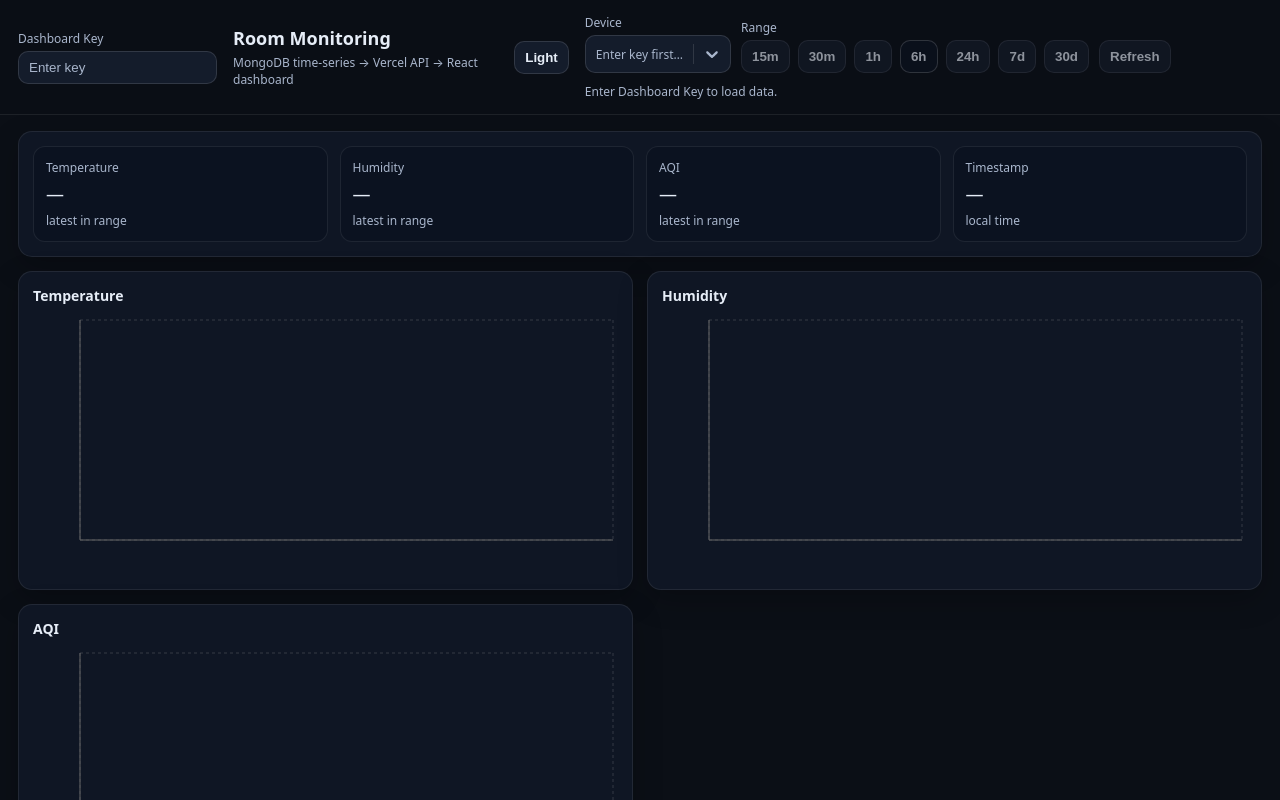
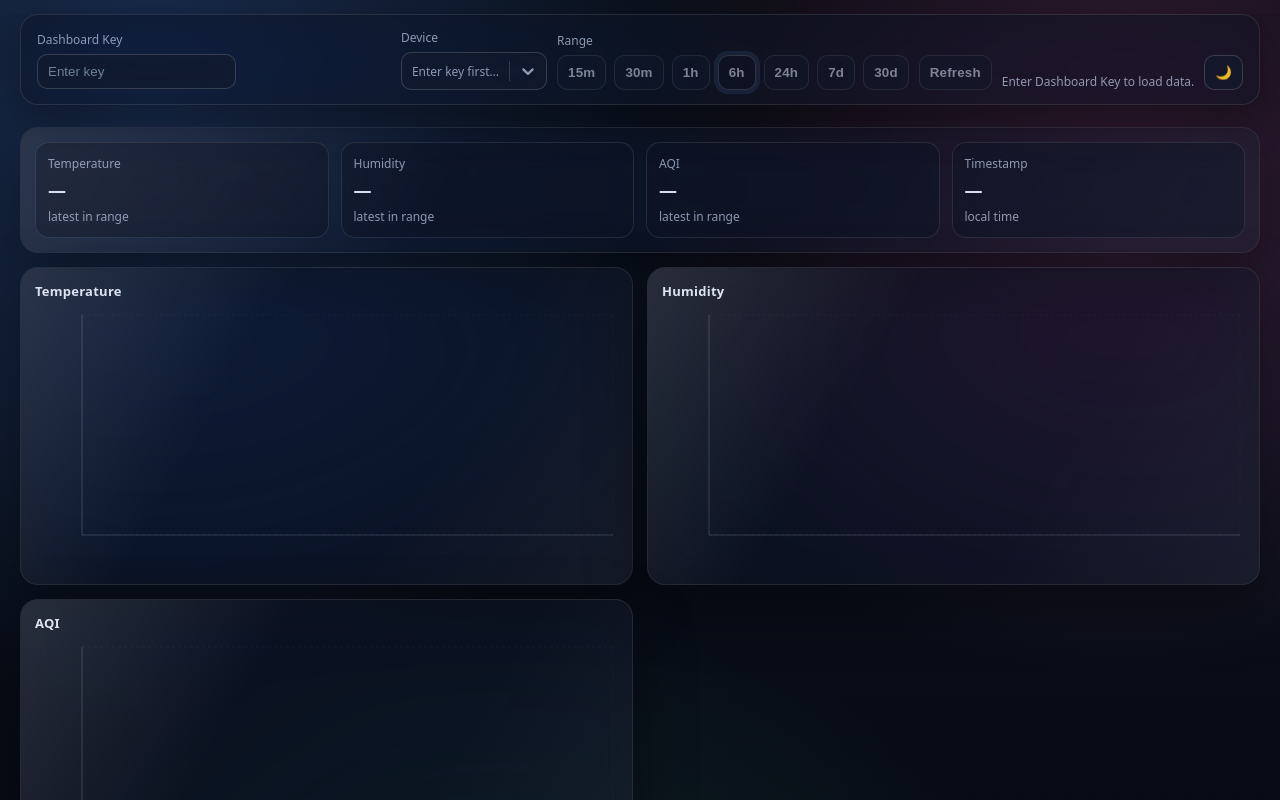
Before and after one commit to SamBro2901/room-monitor, a React (Vite) app in the folder dashboard/: page / in a window 1280 px wide. Shown: the top 800 px of the page. Built offline with nearby package versions, Linux system fonts and the light colour scheme.

Commit message:
Switched to a glass morphisim design

```diff
--- a/dashboard/src/App.css
+++ b/dashboard/src/App.css
@@ -1,67 +1,90 @@
-/* dashboard/src/App.css */
+/* dashboard/src/App.css
+   Modern glassmorphism skin (keeps existing class names + JSX behavior)
+*/
 
 /* =========================
   Theme tokens (LIGHT default)
-   ========================= */
+  ========================= */
 :root {
   color-scheme: light;
-  font-family: system-ui, -apple-system, Segoe UI, Roboto, Arial, sans-serif;
+  font-family: ui-sans-serif, system-ui, -apple-system, Segoe UI, Roboto, Arial, sans-serif;
+  text-rendering: optimizeLegibility;
 
-  /* Light palette */
-  --bg: #f6f8fb;
-  --text: #0b0f16;
-  --muted: #5b677a;
+  /* Background (multi-layer gradient) */
+  --bg: radial-gradient(1100px circle at 12% 8%, rgba(107, 170, 255, 0.45), transparent 55%),
+        radial-gradient(900px circle at 88% 18%, rgba(255, 134, 219, 0.35), transparent 55%),
+        radial-gradient(1000px circle at 40% 115%, rgba(110, 255, 198, 0.25), transparent 60%),
+        linear-gradient(180deg, #f7f9ff 0%, #eef2ff 40%, #f6f8ff 100%);
 
-  --topbar-bg: rgba(246, 248, 251, 0.92);
+  --text: rgba(10, 14, 22, 0.92);
+  --muted: rgba(20, 28, 44, 0.62);
 
-  --card-bg: #ffffff;
-  --kpi-bg: #f1f4f9;
+  /* Glass surfaces */
+  --glass: rgba(255, 255, 255, 0.58);
+  --glass-strong: rgba(255, 255, 255, 0.72);
+  --glass-soft: rgba(255, 255, 255, 0.40);
+  --control-bg: rgba(255, 255, 255, 0.45);
 
-  --control-bg: #ffffff;
+  /* Compatibility tokens (used by existing inline react-select styles) */
+  --card-bg: var(--glass);
+  --kpi-bg: var(--glass-soft);
 
-  --border: rgba(0, 0, 0, 0.12);
-  --border-soft: rgba(0, 0, 0, 0.08);
+  --border: rgba(10, 14, 22, 0.14);
+  --border-soft: rgba(10, 14, 22, 0.10);
+  --focus-border: rgba(10, 14, 22, 0.30);
 
-  --focus-border: rgba(0, 0, 0, 0.25);
+  --shadow: 0 18px 50px rgba(10, 14, 22, 0.10);
+  --shadow-soft: 0 10px 30px rgba(10, 14, 22, 0.08);
+  --glow: 0 0 0 4px rgba(107, 170, 255, 0.18);
 
-  --shadow: 0 10px 30px rgba(0, 0, 0, 0.10);
+  --row-hover: rgba(10, 14, 22, 0.04);
 
-  --row-hover: rgba(0, 0, 0, 0.03);
+  /* Layout */
+  --container: 1240px;
+  --radius-xl: 18px;
+  --radius-lg: 14px;
+  --radius-md: 12px;
+  --radius-sm: 10px;
 }
 
-/* Optional DARK theme (only applies if you set <html data-theme="dark">) */
+/* DARK theme (applies when <html data-theme="dark">) */
 :root[data-theme="dark"] {
   color-scheme: dark;
 
-  --bg: #0b0f16;
-  --text: #e6edf7;
-  --muted: #a9b6cc;
+  --bg: radial-gradient(1100px circle at 12% 8%, rgba(75, 140, 255, 0.25), transparent 55%),
+        radial-gradient(900px circle at 88% 18%, rgba(255, 102, 196, 0.18), transparent 55%),
+        radial-gradient(1000px circle at 40% 115%, rgba(90, 255, 196, 0.14), transparent 60%),
+        linear-gradient(180deg, #070b12 0%, #090f1a 40%, #060912 100%);
 
-  --topbar-bg: rgba(11, 15, 22, 0.92);
+  --text: rgba(236, 242, 255, 0.92);
+  --muted: rgba(202, 214, 240, 0.68);
 
-  --card-bg: #0f1624;
-  --kpi-bg: #0b1220;
+  --glass: rgba(16, 22, 36, 0.58);
+  --glass-strong: rgba(16, 22, 36, 0.72);
+  --glass-soft: rgba(16, 22, 36, 0.40);
+  --control-bg: rgba(20, 28, 46, 0.55);
 
-  --control-bg: #141c2b;
+  /* Compatibility tokens (used by existing inline react-select styles) */
+  --card-bg: var(--glass);
+  --kpi-bg: var(--glass-soft);
 
-  --border: rgba(255, 255, 255, 0.12);
-  --border-soft: rgba(255, 255, 255, 0.08);
+  --border: rgba(255, 255, 255, 0.16);
+  --border-soft: rgba(255, 255, 255, 0.10);
+  --focus-border: rgba(255, 255, 255, 0.26);
 
-  --focus-border: rgba(255, 255, 255, 0.25);
+  --shadow: 0 22px 60px rgba(0, 0, 0, 0.40);
+  --shadow-soft: 0 14px 38px rgba(0, 0, 0, 0.35);
+  --glow: 0 0 0 4px rgba(108, 180, 255, 0.20);
 
-  --shadow: 0 10px 30px rgba(0, 0, 0, 0.22);
-
-  --row-hover: rgba(255, 255, 255, 0.03);
+  --row-hover: rgba(255, 255, 255, 0.05);
 }
 
 /* =========================
   Base
-   ========================= */
+  ========================= */
 * { box-sizing: border-box; }
 
-html, body {
-  height: 100%;
-}
+html, body { height: 100%; }
 
 body {
   margin: 0;
@@ -69,32 +92,58 @@ body {
   color: var(--text);
 }
 
-/* =========================
-  Layout (existing class names)
-   ========================= */
+/* Subtle texture overlay */
 .page {
   min-height: 100vh;
   background: var(--bg);
   color: var(--text);
+  position: relative;
+  isolation: isolate;
 }
 
+.page::after {
+  content: "";
+  position: fixed;
+  inset: 0;
+  pointer-events: none;
+  z-index: -1;
+  opacity: 0.10;
+  background-image:
+    radial-gradient(rgba(255, 255, 255, 0.12) 1px, transparent 1px);
+  background-size: 3px 3px;
+  mix-blend-mode: overlay;
+}
+
+/* =========================
+  Topbar
+  ========================= */
 .topbar {
   position: sticky;
-  top: 0;
+  top: 14px;
   z-index: 10;
-  background: var(--topbar-bg);
-  backdrop-filter: blur(10px);
-  border-bottom: 1px solid var(--border-soft);
-  padding: 14px 18px;
+
+  width: min(var(--container), calc(100% - 24px));
+  margin: 14px auto 10px;
+  padding: 14px 16px;
+
   display: flex;
-  gap: 16px;
+  gap: 14px;
   justify-content: space-between;
   align-items: center;
+
+  background: var(--glass);
+  border: 1px solid var(--border-soft);
+  border-radius: var(--radius-xl);
+  box-shadow: var(--shadow-soft);
+
+  backdrop-filter: blur(16px) saturate(160%);
+  -webkit-backdrop-filter: blur(16px) saturate(160%);
 }
 
 .title {
-  font-size: 18px;
-  font-weight: 650;
+  font-size: 16px;
+  font-weight: 750;
+  letter-spacing: 0.2px;
 }
 
 .subtitle {
@@ -106,37 +155,72 @@ body {
 .controls {
   display: flex;
   gap: 10px;
-  align-items: end;
+  align-items: flex-end;
   flex-wrap: wrap;
 }
 
 .control {
   display: grid;
-  gap: 4px;
+  gap: 6px;
   font-size: 12px;
   color: var(--muted);
 }
 
-/* Inputs / Buttons */
+/* =========================
+  Inputs / Buttons
+  ========================= */
 select,
 input,
-.btn {
+.btn,
+.rangeBtn {
   background: var(--control-bg);
   color: var(--text);
   border: 1px solid var(--border);
-  border-radius: 10px;
-  padding: 8px 10px;
+  border-radius: var(--radius-sm);
+  padding: 9px 10px;
   outline: none;
+  box-shadow: none;
+
+  backdrop-filter: blur(14px) saturate(160%);
+  -webkit-backdrop-filter: blur(14px) saturate(160%);
+
+  transition: transform 140ms ease, box-shadow 140ms ease, border-color 140ms ease, background-color 140ms ease;
 }
 
-input::placeholder {
-  color: var(--muted);
-}
+input::placeholder { color: color-mix(in oklab, var(--muted) 80%, transparent); }
 
 select:focus,
 input:focus,
-.btn:focus {
+.btn:focus,
+.rangeBtn:focus {
   border-color: var(--focus-border);
+  box-shadow: var(--glow);
+}
+
+.btn,
+.rangeBtn {
+  cursor: pointer;
+  font-weight: 700;
+  letter-spacing: 0.2px;
+}
+
+.btn:hover,
+.rangeBtn:hover {
+  transform: translateY(-1px);
+  box-shadow: var(--shadow-soft);
+}
+
+.btn:active,
+.rangeBtn:active {
+  transform: translateY(0px);
+}
+
+.btn:disabled,
+.rangeBtn:disabled {
+  opacity: 0.55;
+  cursor: not-allowed;
+  transform: none;
+  box-shadow: none;
 }
 
 /* Range preset buttons */
@@ -146,38 +230,10 @@ input:focus,
   flex-wrap: wrap;
 }
 
-.rangeBtn {
-  background: var(--control-bg);
-  color: var(--text);
-  border: 1px solid var(--border);
-  border-radius: 10px;
-  padding: 8px 10px;
-  font-weight: 600;
-  cursor: pointer;
-}
-
-.rangeBtn:hover {
-  background: var(--row-hover);
-}
-
-.rangeBtn:disabled {
-  opacity: 0.6;
-  cursor: not-allowed;
-}
-
 .rangeBtn.active {
-  background: var(--kpi-bg);
+  background: var(--glass-strong);
   border-color: var(--focus-border);
-}
-
-.btn {
-  cursor: pointer;
-  font-weight: 600;
-}
-
-.btn:disabled {
-  opacity: 0.6;
-  cursor: not-allowed;
+  box-shadow: var(--glow);
 }
 
 .status {
@@ -186,25 +242,52 @@ input:focus,
   min-width: 140px;
 }
 
-/* Grid + cards */
+/* =========================
+  Main grid + cards
+  ========================= */
 .grid {
-  padding: 16px 18px;
+  width: min(var(--container), calc(100% - 24px));
+  margin: 0 auto 22px;
+  padding: 12px 0;
   display: grid;
   gap: 14px;
   grid-template-columns: 1fr 1fr;
 }
 
 .card {
-  background: var(--card-bg);
+  position: relative;
+  background: var(--glass);
   border: 1px solid var(--border-soft);
-  border-radius: 14px;
+  border-radius: var(--radius-xl);
   padding: 14px;
   box-shadow: var(--shadow);
+  overflow: hidden;
+
+  backdrop-filter: blur(18px) saturate(170%);
+  -webkit-backdrop-filter: blur(18px) saturate(170%);
+
+  transition: transform 160ms ease, box-shadow 160ms ease;
+}
+
+.card::before {
+  /* top highlight sheen */
+  content: "";
+  position: absolute;
+  inset: 0;
+  pointer-events: none;
+  background: linear-gradient(120deg, rgba(255,255,255,0.22), transparent 35%, transparent 65%, rgba(255,255,255,0.08));
+  opacity: 0.55;
+}
+
+.card:hover {
+  transform: translateY(-2px);
+  box-shadow: var(--shadow-soft);
 }
 
 .cardTitle {
-  font-size: 14px;
-  font-weight: 650;
+  font-size: 13px;
+  font-weight: 800;
+  letter-spacing: 0.25px;
   margin-bottom: 10px;
 }
 
@@ -217,10 +300,12 @@ input:focus,
 }
 
 .kpi {
-  background: var(--kpi-bg);
+  background: var(--glass-soft);
   border: 1px solid var(--border-soft);
-  border-radius: 12px;
+  border-radius: var(--radius-lg);
   padding: 12px;
+  backdrop-filter: blur(16px) saturate(160%);
+  -webkit-backdrop-filter: blur(16px) saturate(160%);
 }
 
 .kpiLabel {
@@ -230,6 +315,7 @@ input:focus,
 
 .kpiValue {
   font-size: 18px;
+  font-weight: 800;
   margin-top: 6px;
 }
 
@@ -240,18 +326,33 @@ input:focus,
 }
 
 /* Charts */
-.chartWrap {
-  height: 260px;
+.chartWrap { height: 260px; }
+
+/* Recharts theme tweaks */
+.recharts-wrapper text { fill: color-mix(in oklab, var(--text) 80%, transparent); }
+.recharts-cartesian-grid line { stroke: color-mix(in oklab, var(--text) 20%, transparent); }
+.recharts-cartesian-axis-line,
+.recharts-cartesian-axis-tick-line { stroke: color-mix(in oklab, var(--text) 18%, transparent); }
+.recharts-tooltip-wrapper { outline: none; }
+.recharts-default-tooltip {
+  background: var(--glass-strong) !important;
+  border: 1px solid var(--border-soft) !important;
+  border-radius: var(--radius-lg) !important;
+  box-shadow: var(--shadow) !important;
+  backdrop-filter: blur(16px) saturate(160%);
+  -webkit-backdrop-filter: blur(16px) saturate(160%);
 }
 
 /* Table */
-.tableCard {
-  grid-column: 1 / -1;
-}
+.tableCard { grid-column: 1 / -1; }
 
 .tableWrap {
   overflow: auto;
-  border-radius: 10px;
+  border-radius: var(--radius-lg);
+  border: 1px solid var(--border-soft);
+  background: var(--glass-soft);
+  backdrop-filter: blur(14px) saturate(160%);
+  -webkit-backdrop-filter: blur(14px) saturate(160%);
 }
 
 table {
@@ -263,24 +364,46 @@ table {
 thead th {
   text-align: left;
   color: var(--muted);
-  font-weight: 600;
-  padding: 10px 8px;
+  font-weight: 800;
+  padding: 10px 10px;
+  border-bottom: 1px solid var(--border-soft);
+  white-space: nowrap;
+  background: color-mix(in oklab, var(--glass-strong) 70%, transparent);
+}
+
+tbody td {
+  padding: 10px 10px;
   border-bottom: 1px solid var(--border-soft);
   white-space: nowrap;
 }
 
-tbody td {
-  padding: 10px 8px;
-  border-bottom: 1px solid var(--border-soft);
-  white-space: nowrap;
-}
+tbody tr:hover { background: var(--row-hover); }
 
-tbody tr:hover {
-  background: var(--row-hover);
-}
-
-/* Responsive */
+/* =========================
+  Responsive
+  ========================= */
 @media (max-width: 980px) {
   .grid { grid-template-columns: 1fr; }
   .kpis { grid-template-columns: 1fr 1fr; }
+  .topbar {
+    top: 10px;
+    margin: 10px auto 8px;
+    padding: 12px 12px;
+    align-items: flex-start;
+  }
 }
+
+@media (prefers-reduced-motion: reduce) {
+  .card,
+  select,
+  input,
+  .btn,
+  .rangeBtn {
+    transition: none;
+  }
+  .card:hover,
+  .btn:hover,
+  .rangeBtn:hover {
+    transform: none;
+  }
+}
--- a/dashboard/src/App.jsx
+++ b/dashboard/src/App.jsx
@@ -10,6 +10,12 @@ import {
 } from 'recharts';
 import './App.css';
 import Select from 'react-select';
+
+const LINE_COLORS = {
+	temperature: '#4C7DFF',
+	humidity: '#2FE4A8',
+	aqi: '#FF4D6D',
+};
 
 // simple downsample so charts stay snappy
 function downsample(arr, maxPoints = 800) {
@@ -57,6 +63,7 @@ function ChartCard({ title, data, dataKey, unit }) {
 							type="monotone"
 							dataKey={dataKey}
 							dot={false}
+							stroke={LINE_COLORS[dataKey]}
 							activeDot={{ r: 5 }} // ✅ visible highlight on hover (and synced charts)
 							strokeWidth={2}
 							isAnimationActive={false}
@@ -227,8 +234,10 @@ export default function App() {
 			control: (base, state) => ({
 				...base,
 				backgroundColor: 'var(--control-bg)',
+				backdropFilter: 'blur(14px) saturate(160%)',
+				WebkitBackdropFilter: 'blur(14px) saturate(160%)',
 				borderColor: state.isFocused ? 'var(--focus-border)' : 'var(--border)',
-				boxShadow: 'none',
+				boxShadow: state.isFocused ? 'var(--glow)' : 'none',
 				borderRadius: 10,
 				minHeight: 38,
 				color: 'var(--text)',
@@ -242,6 +251,9 @@ export default function App() {
 				border: '1px solid var(--border-soft)',
 				borderRadius: 12,
 				overflow: 'hidden',
+				backdropFilter: 'blur(16px) saturate(170%)',
+				WebkitBackdropFilter: 'blur(16px) saturate(170%)',
+				boxShadow: 'var(--shadow)',
 			}),
 			option: (base, state) => ({
 				...base,
@@ -280,21 +292,12 @@ export default function App() {
 					/>
 				</label>
 
-				<div>
+				{/* <div>
 					<div className="title">Room Monitoring</div>
 					<div className="subtitle">
 						MongoDB time-series → Vercel API → React dashboard
 					</div>
-				</div>
-
-				<button
-					className="btn"
-					type="button"
-					onClick={() => setTheme((t) => (t === 'dark' ? 'light' : 'dark'))}
-					title="Toggle theme"
-				>
-					{theme === 'dark' ? 'Light' : 'Dark'}
-				</button>
+				</div> */}
 
 				<div className="controls">
 					<label className="control">
@@ -357,6 +360,14 @@ export default function App() {
 						{loading ? 'Loading…' : 'Refresh'}
 					</button>
 					<div className="status">{status}</div>
+					<button
+						className="btn"
+						type="button"
+						onClick={() => setTheme((t) => (t === 'dark' ? 'light' : 'dark'))}
+						title="Toggle theme"
+					>
+						{theme === 'dark' ? '🌙' : '☀️'}
+					</button>
 				</div>
 			</header>
 
```
